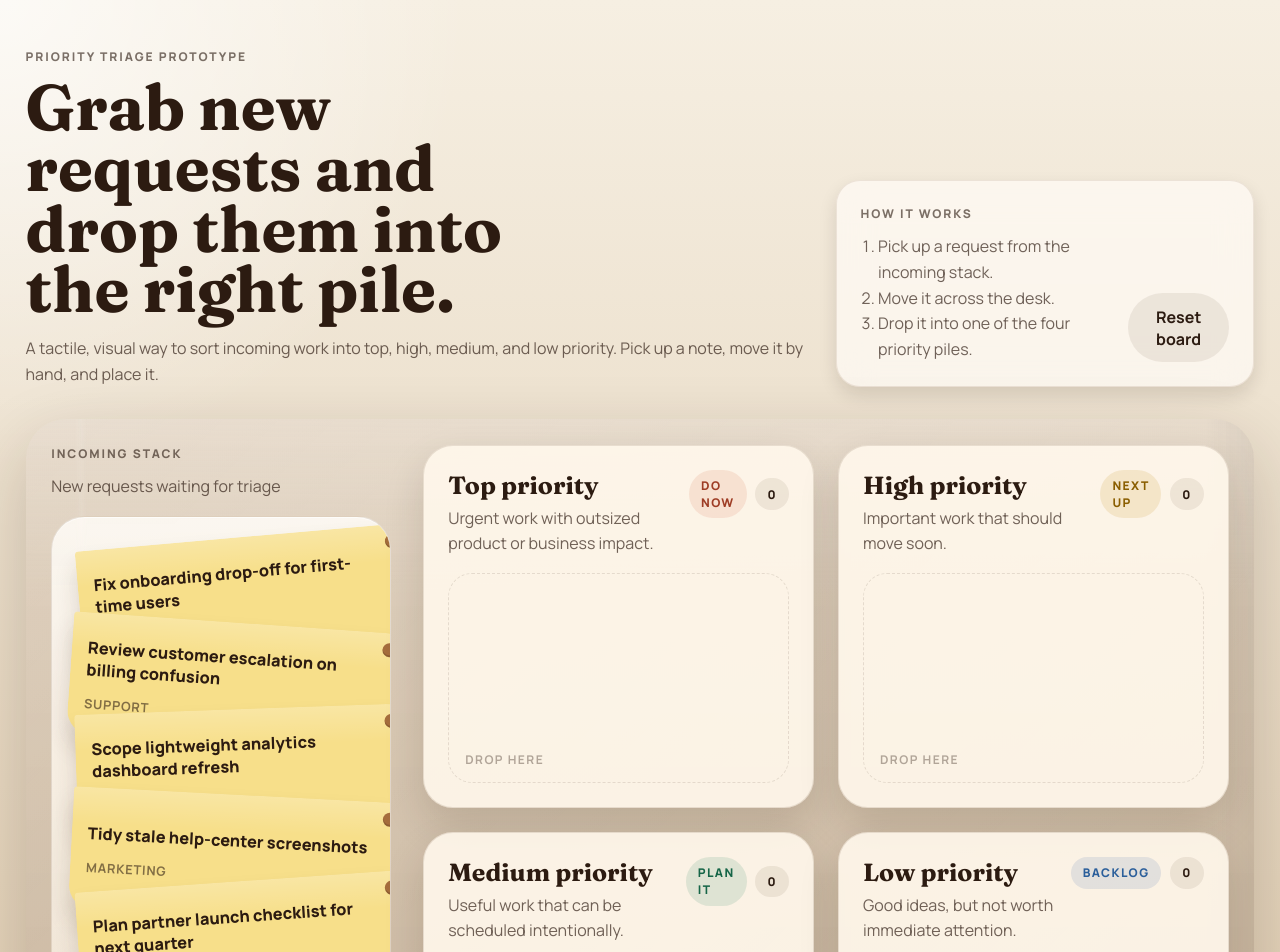
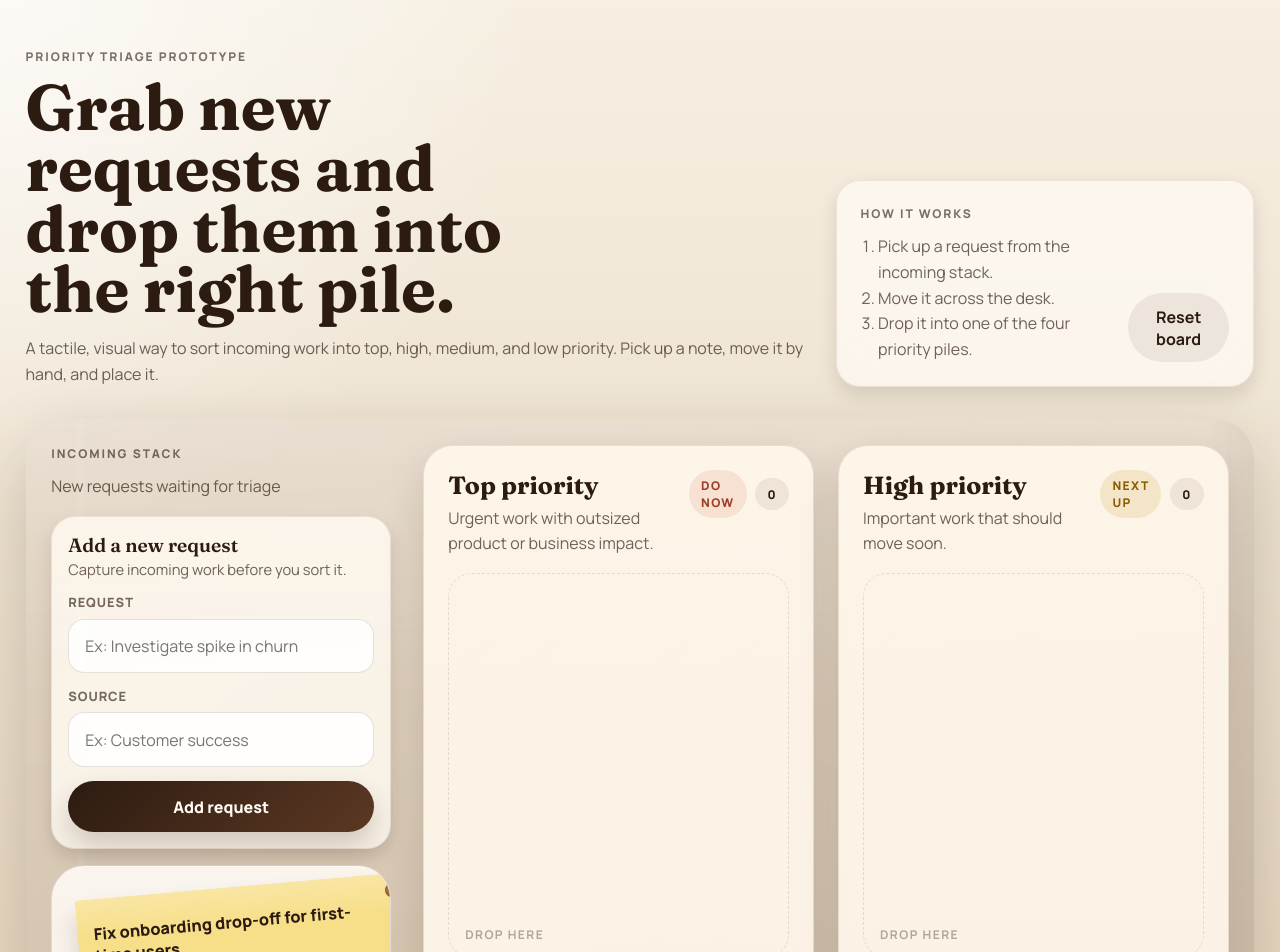
Before and after one commit to fleuter1071/sorting-fun, a React (Vite) app: page / in a window 1280 px wide. Shown: the top 952 px of the page. Built offline with nearby package versions, Linux system fonts and the light colour scheme.

Commit message:
Add request intake and local persistence

```diff
--- a/src/App.jsx
+++ b/src/App.jsx
@@ -1,4 +1,6 @@
 import { useEffect, useRef, useState } from "react";
+
+const storageKey = "sorting-fun-board";
 
 const initialRequests = [
   {
@@ -67,9 +69,13 @@ function noteTone(priority) {
 }
 
 function App() {
-  const [items, setItems] = useState(initialRequests);
+  const [items, setItems] = useState(loadSavedItems);
   const [dragState, setDragState] = useState(null);
   const [activeTarget, setActiveTarget] = useState(null);
+  const [draft, setDraft] = useState({
+    title: "",
+    source: "",
+  });
   const dropzoneRefs = useRef({});
 
   useEffect(() => {
@@ -131,6 +137,10 @@ function App() {
     return () => document.body.classList.remove("dragging");
   }, [dragState]);
 
+  useEffect(() => {
+    window.localStorage.setItem(storageKey, JSON.stringify(items));
+  }, [items]);
+
   const unsorted = items.filter((item) => !item.priority);
 
   function startDrag(event, item) {
@@ -147,8 +157,46 @@ function App() {
 
   function resetBoard() {
     setItems(initialRequests);
+    setDraft({
+      title: "",
+      source: "",
+    });
     setDragState(null);
     setActiveTarget(null);
+  }
+
+  function handleDraftChange(event) {
+    const { name, value } = event.target;
+
+    setDraft((current) => ({
+      ...current,
+      [name]: value,
+    }));
+  }
+
+  function handleCreateRequest(event) {
+    event.preventDefault();
+
+    const title = draft.title.trim();
+    const source = draft.source.trim();
+
+    if (!title || !source) {
+      return;
+    }
+
+    setItems((current) => [
+      {
+        id: createRequestId(),
+        title,
+        source,
+        priority: null,
+      },
+      ...current,
+    ]);
+    setDraft({
+      title: "",
+      source: "",
+    });
   }
 
   return (
@@ -187,6 +235,41 @@ function App() {
               <p className="section-label">Incoming stack</p>
               <p className="section-subtle">New requests waiting for triage</p>
             </div>
+
+            <form className="composer" onSubmit={handleCreateRequest}>
+              <div className="composer-copy">
+                <p className="composer-title">Add a new request</p>
+                <p className="composer-subtle">
+                  Capture incoming work before you sort it.
+                </p>
+              </div>
+
+              <label className="composer-field">
+                <span>Request</span>
+                <input
+                  type="text"
+                  name="title"
+                  value={draft.title}
+                  onChange={handleDraftChange}
+                  placeholder="Ex: Investigate spike in churn"
+                />
+              </label>
+
+              <label className="composer-field">
+                <span>Source</span>
+                <input
+                  type="text"
+                  name="source"
+                  value={draft.source}
+                  onChange={handleDraftChange}
+                  placeholder="Ex: Customer success"
+                />
+              </label>
+
+              <button type="submit" className="primary-button">
+                Add request
+              </button>
+            </form>
 
             <div className="incoming-stack" aria-live="polite">
               {unsorted.map((item, index) => {
@@ -304,6 +387,45 @@ function App() {
   );
 }
 
+function loadSavedItems() {
+  if (typeof window === "undefined") {
+    return initialRequests;
+  }
+
+  try {
+    const saved = window.localStorage.getItem(storageKey);
+
+    if (!saved) {
+      return initialRequests;
+    }
+
+    const parsed = JSON.parse(saved);
+
+    if (!Array.isArray(parsed)) {
+      return initialRequests;
+    }
+
+    return parsed.filter(isValidItem);
+  } catch {
+    return initialRequests;
+  }
+}
+
+function isValidItem(item) {
+  return (
+    item &&
+    typeof item.id === "string" &&
+    typeof item.title === "string" &&
+    typeof item.source === "string" &&
+    (item.priority === null ||
+      priorities.some((priority) => priority.key === item.priority))
+  );
+}
+
+function createRequestId() {
+  return `req-${crypto.randomUUID()}`;
+}
+
 function NoteCard({ item, tone, className = "", style, onPointerDown }) {
   return (
     <button
--- a/src/styles.css
+++ b/src/styles.css
@@ -54,6 +54,10 @@ body.dragging {
 }
 
 button {
+  font: inherit;
+}
+
+input {
   font: inherit;
 }
 
@@ -171,6 +175,79 @@ button {
   display: flex;
   flex-direction: column;
   gap: var(--space-3);
+}
+
+.composer {
+  display: grid;
+  gap: 0.9rem;
+  padding: 1rem;
+  border-radius: var(--radius-lg);
+  background: rgba(255, 250, 242, 0.82);
+  border: 1px solid rgba(122, 82, 54, 0.12);
+  box-shadow: var(--shadow-sm);
+}
+
+.composer-copy {
+  display: grid;
+  gap: 0.15rem;
+}
+
+.composer-title {
+  margin: 0;
+  font-family: var(--font-display);
+  font-size: 1.2rem;
+}
+
+.composer-subtle {
+  margin: 0;
+  color: var(--muted);
+  font-size: 0.92rem;
+}
+
+.composer-field {
+  display: grid;
+  gap: 0.45rem;
+}
+
+.composer-field span {
+  font-size: 0.8rem;
+  font-weight: 800;
+  letter-spacing: 0.08em;
+  text-transform: uppercase;
+  color: rgba(44, 27, 17, 0.65);
+}
+
+.composer-field input {
+  width: 100%;
+  border: 1px solid rgba(86, 53, 31, 0.15);
+  border-radius: 16px;
+  padding: 0.95rem 1rem;
+  background: rgba(255, 255, 255, 0.86);
+  color: var(--ink);
+  outline: none;
+  transition: border-color 180ms ease, box-shadow 180ms ease;
+}
+
+.composer-field input:focus {
+  border-color: rgba(43, 95, 155, 0.45);
+  box-shadow: 0 0 0 4px rgba(43, 95, 155, 0.12);
+}
+
+.primary-button {
+  border: 0;
+  border-radius: 999px;
+  padding: 0.9rem 1.1rem;
+  background: linear-gradient(135deg, #2d1b11, #5b3823);
+  color: #fffaf2;
+  font-weight: 800;
+  cursor: pointer;
+  transition: transform 180ms ease, box-shadow 180ms ease;
+  box-shadow: 0 14px 28px rgba(45, 27, 17, 0.2);
+}
+
+.primary-button:hover {
+  transform: translateY(-1px);
+  box-shadow: 0 18px 32px rgba(45, 27, 17, 0.24);
 }
 
 .incoming-stack {
```
